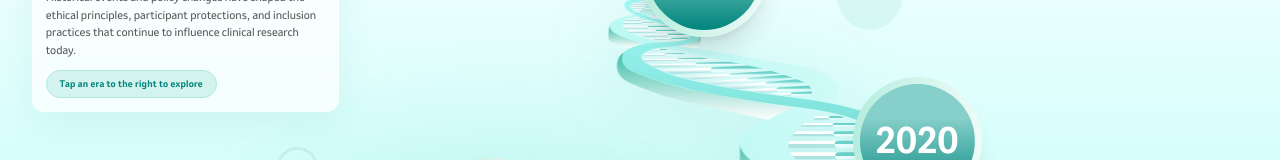
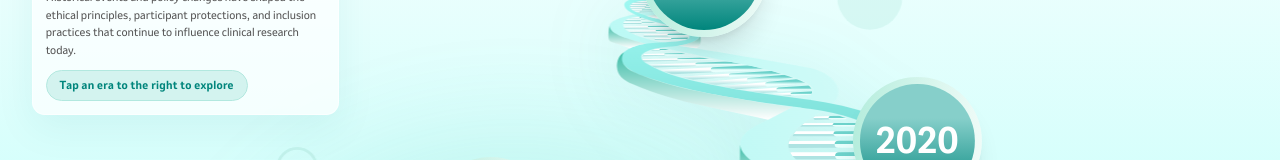
Before and after one commit to lhbidesign/merck-cbc-timeline, a Next.js app: page / in a window 1280 px wide. Shown: the part 202-362 px from the top of the page. Built offline with nearby package versions, Linux system fonts and the light colour scheme.

Commit message:
Minor update

```diff
--- a/app/page.tsx
+++ b/app/page.tsx
@@ -51,7 +51,7 @@ export default function HelixPage() {
         <p className="mt-[0.6vw] font-normal text-[0.85vw] leading-relaxed text-modal-body">
           Historical events and policy changes have shaped the ethical principles, participant protections, and inclusion practices that continue to influence clinical research today.
         </p>
-        <div className="inline-block mt-[0.8vw] px-[1vw] py-[0.5vw] rounded-full border border-merck-mint bg-merck-mint/50 text-[0.7vw] font-bold tracking-wide text-merck-teal">
+        <div className="inline-block mt-[0.8vw] px-[1vw] py-[0.5vw] rounded-full border border-merck-mint bg-merck-mint/50 text-[0.85vw] font-bold tracking-wide text-merck-teal">
           Tap an era to the right to explore
         </div>
       </div>
--- a/components/MilestoneModal.tsx
+++ b/components/MilestoneModal.tsx
@@ -59,7 +59,7 @@ const MILESTONE_DATA: Record<string | number, MilestoneDetail> = {
   },
   Today: {
     yearRange: 'Today',
-    title: 'Increasing Representation in Clinical Trials.',
+    title: 'Increasing Representation in Clinical Trials',
     description:
       'Efforts continue to make clinical trials more accessible for all communities. This includes:',
     bullets: [
```
